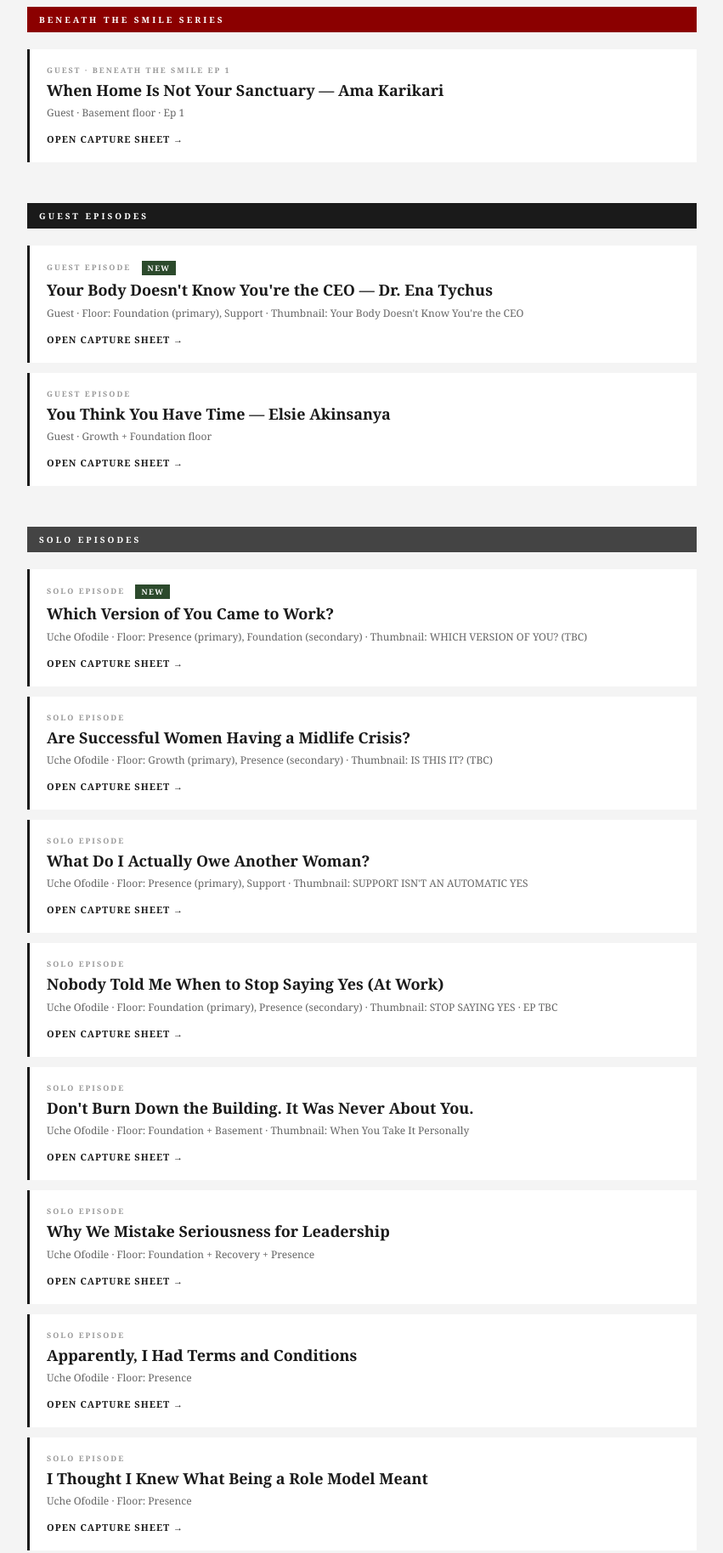
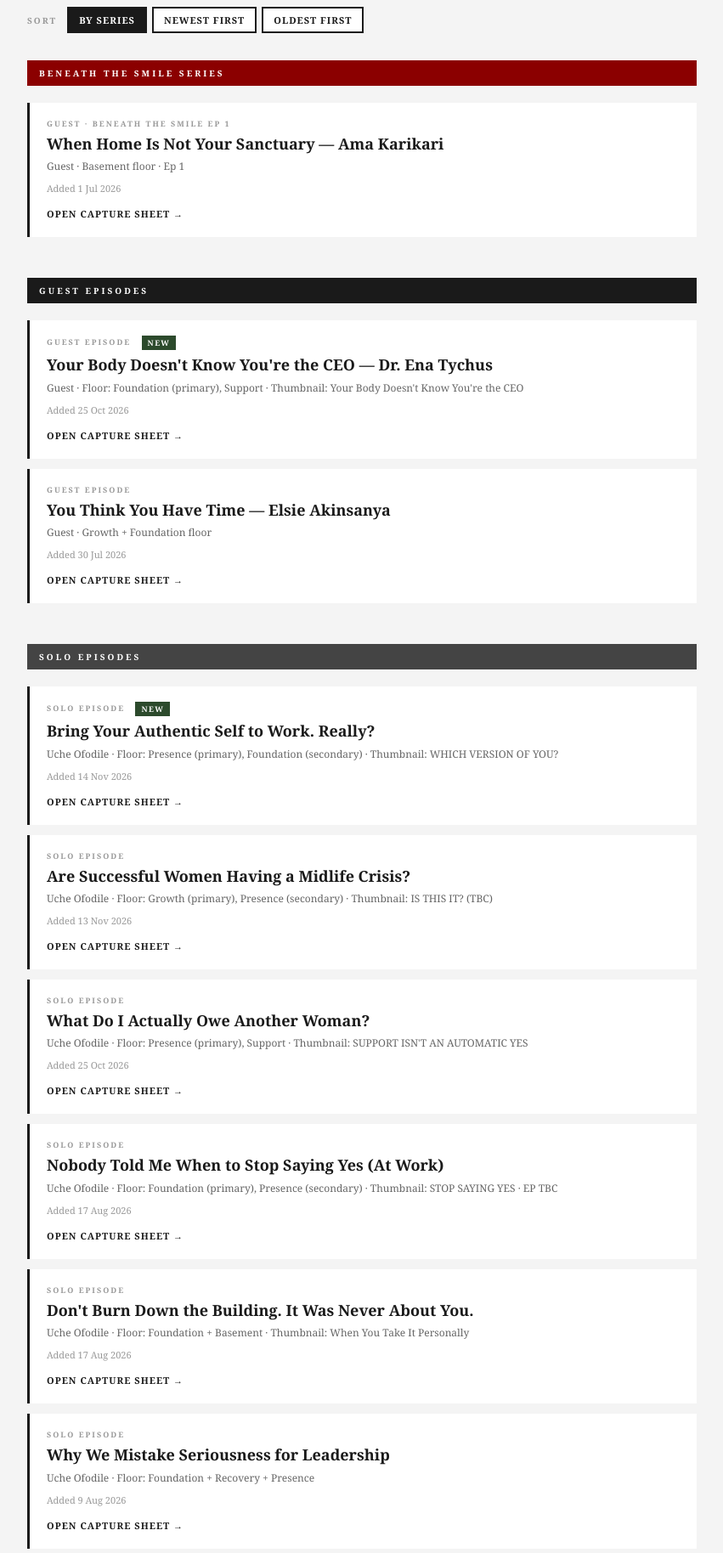
Before and after one commit to ucheofodile/Smile-Capture-Sheets, a plain HTML site: page index.html in a window 1280 px wide. Shown: the part 220-2048 px from the top of the page at 85% size, without its empty margins (214-1065 px from the left). Drawn offline with Linux system fonts and the light colour scheme.

Commit message:
Update index.html

```diff
--- a/index.html
+++ b/index.html
@@ -31,6 +31,14 @@
   .footer { text-align: center; font-size: 10px; color: #aaa; padding: 40px 20px; letter-spacing: 1px; }
   hr { border: none; border-top: 2px solid #1a1a1a; margin: 0 0 40px 0; }
   .tag-new { display: inline-block; background: #2c4a2c; color: #fff; font-size: 9px; font-weight: 700; letter-spacing: 1.5px; text-transform: uppercase; padding: 2px 7px; margin-left: 8px; vertical-align: middle; }
+  .sort-bar { display: flex; flex-wrap: wrap; align-items: center; gap: 6px; margin-bottom: 32px; }
+  .sort-bar .sort-label { font-size: 10px; font-weight: 700; letter-spacing: 2px; text-transform: uppercase; color: #999; margin-right: 6px; }
+  .sort-btn { font-family: Georgia, serif; font-size: 11px; font-weight: 700; letter-spacing: 1px; text-transform: uppercase; padding: 6px 12px; border: 2px solid #1a1a1a; background: #fff; color: #1a1a1a; cursor: pointer; }
+  .sort-btn.active { background: #1a1a1a; color: #fff; }
+  .ep-date { font-size: 11px; color: #999; margin-bottom: 10px; }
+  .ep-series { display: none; font-size: 9px; font-weight: 700; letter-spacing: 2px; text-transform: uppercase; color: #fff; background: #444; padding: 2px 7px; margin-right: 8px; }
+  #by-date .ep-series { display: inline-block; }
+  #by-date { display: none; }
 </style>
 </head>
 <body>
@@ -45,13 +53,23 @@
 
 <div class="content">
 
+  <div class="sort-bar">
+    <span class="sort-label">Sort</span>
+    <button class="sort-btn active" onclick="sortCards(this,'series')">By series</button>
+    <button class="sort-btn" onclick="sortCards(this,'newest')">Newest first</button>
+    <button class="sort-btn" onclick="sortCards(this,'oldest')">Oldest first</button>
+  </div>
+
+  <div id="by-series">
+
   <!-- BENEATH THE SMILE -->
   <div class="series-section">
     <div class="series-head beneath">Beneath the Smile Series</div>
-    <div class="episode-card">
+    <div class="episode-card" data-date="2026-07-01" data-series="Beneath the Smile">
       <div class="ep-num">Guest · Beneath the Smile Ep 1</div>
       <div class="ep-title">When Home Is Not Your Sanctuary — Ama Karikari</div>
       <div class="ep-meta">Guest · Basement floor · Ep 1</div>
+      <div class="ep-date">Added 1 Jul 2026</div>
       <a class="ep-link" href="ama-karikari.html">Open Capture Sheet →</a>
     </div>
   </div>
@@ -60,17 +78,19 @@
   <div class="series-section">
     <div class="series-head guest">Guest Episodes</div>
 
-    <div class="episode-card">
+    <div class="episode-card" data-date="2026-10-25" data-series="Guest">
       <div class="ep-num">Guest Episode <span class="tag-new">New</span></div>
       <div class="ep-title">Your Body Doesn't Know You're the CEO — Dr. Ena Tychus</div>
       <div class="ep-meta">Guest · Floor: Foundation (primary), Support · Thumbnail: Your Body Doesn't Know You're the CEO</div>
+      <div class="ep-date">Added 25 Oct 2026</div>
       <a class="ep-link" href="ena-tychus.html">Open Capture Sheet →</a>
     </div>
 
-    <div class="episode-card">
+    <div class="episode-card" data-date="2026-07-30" data-series="Guest">
       <div class="ep-num">Guest Episode</div>
       <div class="ep-title">You Think You Have Time — Elsie Akinsanya</div>
       <div class="ep-meta">Guest · Growth + Foundation floor</div>
+      <div class="ep-date">Added 30 Jul 2026</div>
       <a class="ep-link" href="elsie-akinsanya.html">Open Capture Sheet →</a>
     </div>
   </div>
@@ -79,59 +99,67 @@
   <div class="series-section">
     <div class="series-head solo">Solo Episodes</div>
 
-    <div class="episode-card">
+    <div class="episode-card" data-date="2026-11-14" data-series="Solo">
       <div class="ep-num">Solo Episode <span class="tag-new">New</span></div>
-      <div class="ep-title">Which Version of You Came to Work?</div>
-      <div class="ep-meta">Uche Ofodile · Floor: Presence (primary), Foundation (secondary) · Thumbnail: WHICH VERSION OF YOU? (TBC)</div>
+      <div class="ep-title">Bring Your Authentic Self to Work. Really?</div>
+      <div class="ep-meta">Uche Ofodile · Floor: Presence (primary), Foundation (secondary) · Thumbnail: WHICH VERSION OF YOU?</div>
+      <div class="ep-date">Added 14 Nov 2026</div>
       <a class="ep-link" href="which-version-of-you.html">Open Capture Sheet →</a>
     </div>
 
-    <div class="episode-card">
+    <div class="episode-card" data-date="2026-11-13" data-series="Solo">
       <div class="ep-num">Solo Episode</div>
       <div class="ep-title">Are Successful Women Having a Midlife Crisis?</div>
       <div class="ep-meta">Uche Ofodile · Floor: Growth (primary), Presence (secondary) · Thumbnail: IS THIS IT? (TBC)</div>
+      <div class="ep-date">Added 13 Nov 2026</div>
       <a class="ep-link" href="midlife-crisis.html">Open Capture Sheet →</a>
     </div>
 
-    <div class="episode-card">
+    <div class="episode-card" data-date="2026-10-25" data-series="Solo">
       <div class="ep-num">Solo Episode</div>
       <div class="ep-title">What Do I Actually Owe Another Woman?</div>
       <div class="ep-meta">Uche Ofodile · Floor: Presence (primary), Support · Thumbnail: SUPPORT ISN'T AN AUTOMATIC YES</div>
+      <div class="ep-date">Added 25 Oct 2026</div>
       <a class="ep-link" href="what-do-i-owe-her.html">Open Capture Sheet →</a>
     </div>
 
-    <div class="episode-card">
+    <div class="episode-card" data-date="2026-08-17" data-series="Solo">
       <div class="ep-num">Solo Episode</div>
       <div class="ep-title">Nobody Told Me When to Stop Saying Yes (At Work)</div>
       <div class="ep-meta">Uche Ofodile · Floor: Foundation (primary), Presence (secondary) · Thumbnail: STOP SAYING YES · EP TBC</div>
+      <div class="ep-date">Added 17 Aug 2026</div>
       <a class="ep-link" href="nobody-told-me-when-to-stop-saying-yes.html">Open Capture Sheet →</a>
     </div>
 
-    <div class="episode-card">
+    <div class="episode-card" data-date="2026-08-17" data-series="Solo">
       <div class="ep-num">Solo Episode</div>
       <div class="ep-title">Don't Burn Down the Building. It Was Never About You.</div>
       <div class="ep-meta">Uche Ofodile · Floor: Foundation + Basement · Thumbnail: When You Take It Personally</div>
+      <div class="ep-date">Added 17 Aug 2026</div>
       <a class="ep-link" href="when-you-take-it-personally.html">Open Capture Sheet →</a>
     </div>
 
-    <div class="episode-card">
+    <div class="episode-card" data-date="2026-08-09" data-series="Solo">
       <div class="ep-num">Solo Episode</div>
       <div class="ep-title">Why We Mistake Seriousness for Leadership</div>
       <div class="ep-meta">Uche Ofodile · Floor: Foundation + Recovery + Presence</div>
+      <div class="ep-date">Added 9 Aug 2026</div>
       <a class="ep-link" href="joy-is-a-leadership-strategy.html">Open Capture Sheet →</a>
     </div>
 
-    <div class="episode-card">
+    <div class="episode-card" data-date="2026-07-19" data-series="Solo">
       <div class="ep-num">Solo Episode</div>
       <div class="ep-title">Apparently, I Had Terms and Conditions</div>
       <div class="ep-meta">Uche Ofodile · Floor: Presence</div>
+      <div class="ep-date">Added 19 Jul 2026</div>
       <a class="ep-link" href="apparently-terms-and-conditions.html">Open Capture Sheet →</a>
     </div>
 
-    <div class="episode-card">
+    <div class="episode-card" data-date="2026-07-01" data-series="Solo">
       <div class="ep-num">Solo Episode</div>
       <div class="ep-title">I Thought I Knew What Being a Role Model Meant</div>
       <div class="ep-meta">Uche Ofodile · Floor: Presence</div>
+      <div class="ep-date">Added 1 Jul 2026</div>
       <a class="ep-link" href="role-modeling.html">Open Capture Sheet →</a>
     </div>
 
@@ -141,10 +169,11 @@
   <div class="series-section">
     <div class="series-head detours">Detours Series</div>
 
-    <div class="episode-card">
+    <div class="episode-card" data-date="2026-08-16" data-series="Detours">
       <div class="ep-num">Guest Episode</div>
       <div class="ep-title">What No One Tells You About Becoming CEO — Laureine Guilao</div>
       <div class="ep-meta">Guest · Growth + Foundation floor · Thumbnail: YOU STILL HAVE A BOSS</div>
+      <div class="ep-date">Added 16 Aug 2026</div>
       <a class="ep-link" href="laureine-guilao.html">Open Capture Sheet →</a>
     </div>
   </div>
@@ -153,14 +182,19 @@
   <div class="series-section">
     <div class="series-head financial">The Financial Floor Series</div>
 
-    <div class="episode-card">
+    <div class="episode-card" data-date="2026-10-13" data-series="The Financial Floor">
       <div class="ep-num">Guest · Financial Floor Part 2</div>
       <div class="ep-title">You're Successful. So Why Don't You Feel Financially Free? — Lisa Aladekomo</div>
       <div class="ep-meta">Guest · Floor: Foundation (primary), Presence + Support · Thumbnail: TBC</div>
+      <div class="ep-date">Added 13 Oct 2026</div>
       <a class="ep-link" href="youre-successful.html">Open Capture Sheet →</a>
     </div>
 
   </div>
+
+  </div>
+
+  <div id="by-date" class="series-section"></div>
 
 </div>
 
@@ -168,5 +202,31 @@
   The Smile Collective · Don't Let The Smile Fool You · Internal Use
 </div>
 
+<script>
+function sortCards(btn, mode) {
+  document.querySelectorAll('.sort-btn').forEach(function(b){ b.classList.remove('active'); });
+  btn.classList.add('active');
+  var bySeries = document.getElementById('by-series');
+  var byDate = document.getElementById('by-date');
+  if (mode === 'series') { bySeries.style.display = 'block'; byDate.style.display = 'none'; return; }
+  var cards = Array.prototype.slice.call(bySeries.querySelectorAll('.episode-card'));
+  cards.sort(function(a, b) {
+    var d = a.getAttribute('data-date').localeCompare(b.getAttribute('data-date'));
+    return mode === 'newest' ? -d : d;
+  });
+  byDate.innerHTML = '';
+  cards.forEach(function(c) {
+    var copy = c.cloneNode(true);
+    var tag = document.createElement('span');
+    tag.className = 'ep-series';
+    tag.textContent = c.getAttribute('data-series');
+    copy.querySelector('.ep-num').insertBefore(tag, copy.querySelector('.ep-num').firstChild);
+    byDate.appendChild(copy);
+  });
+  bySeries.style.display = 'none';
+  byDate.style.display = 'block';
+}
+</script>
+
 </body>
 </html>
```
